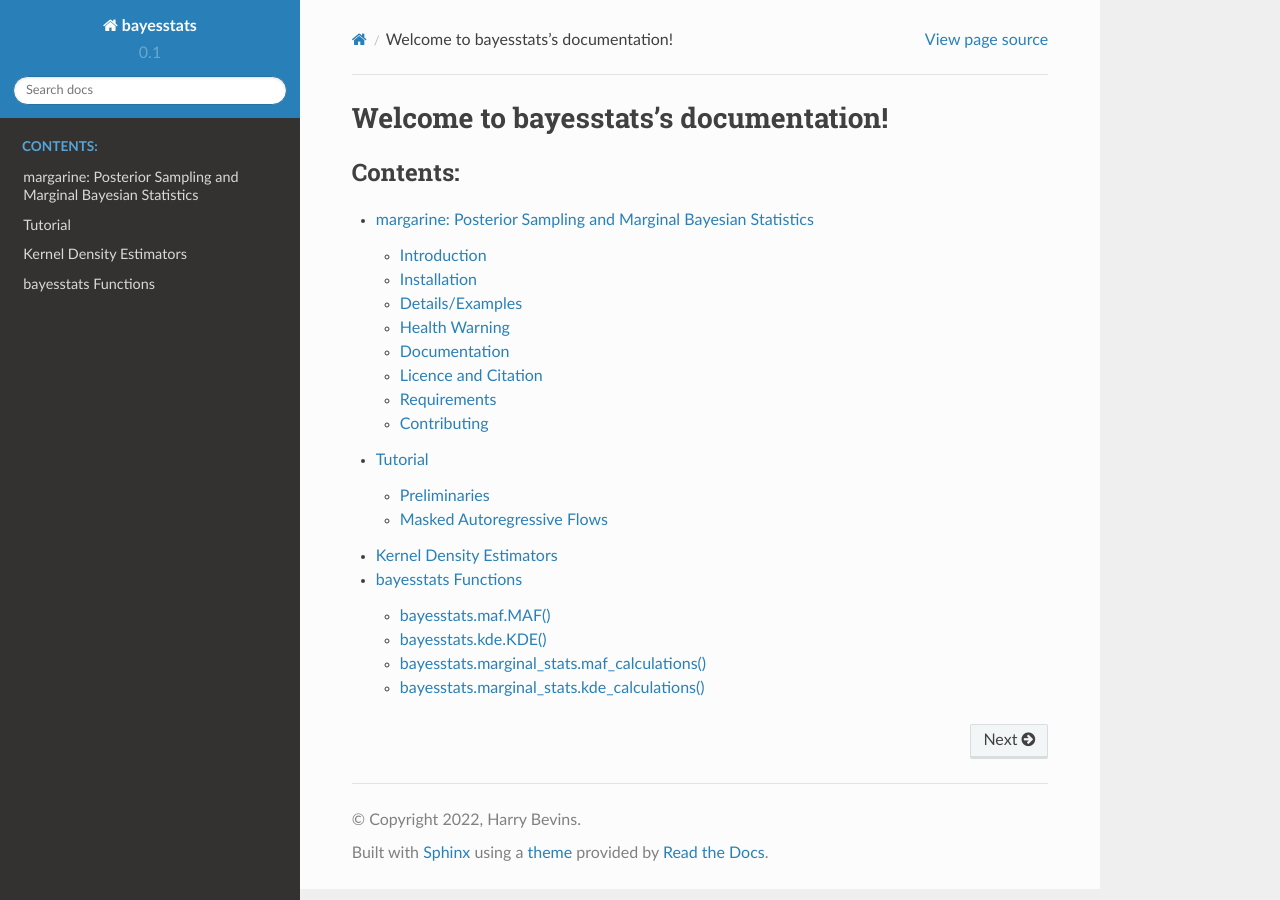
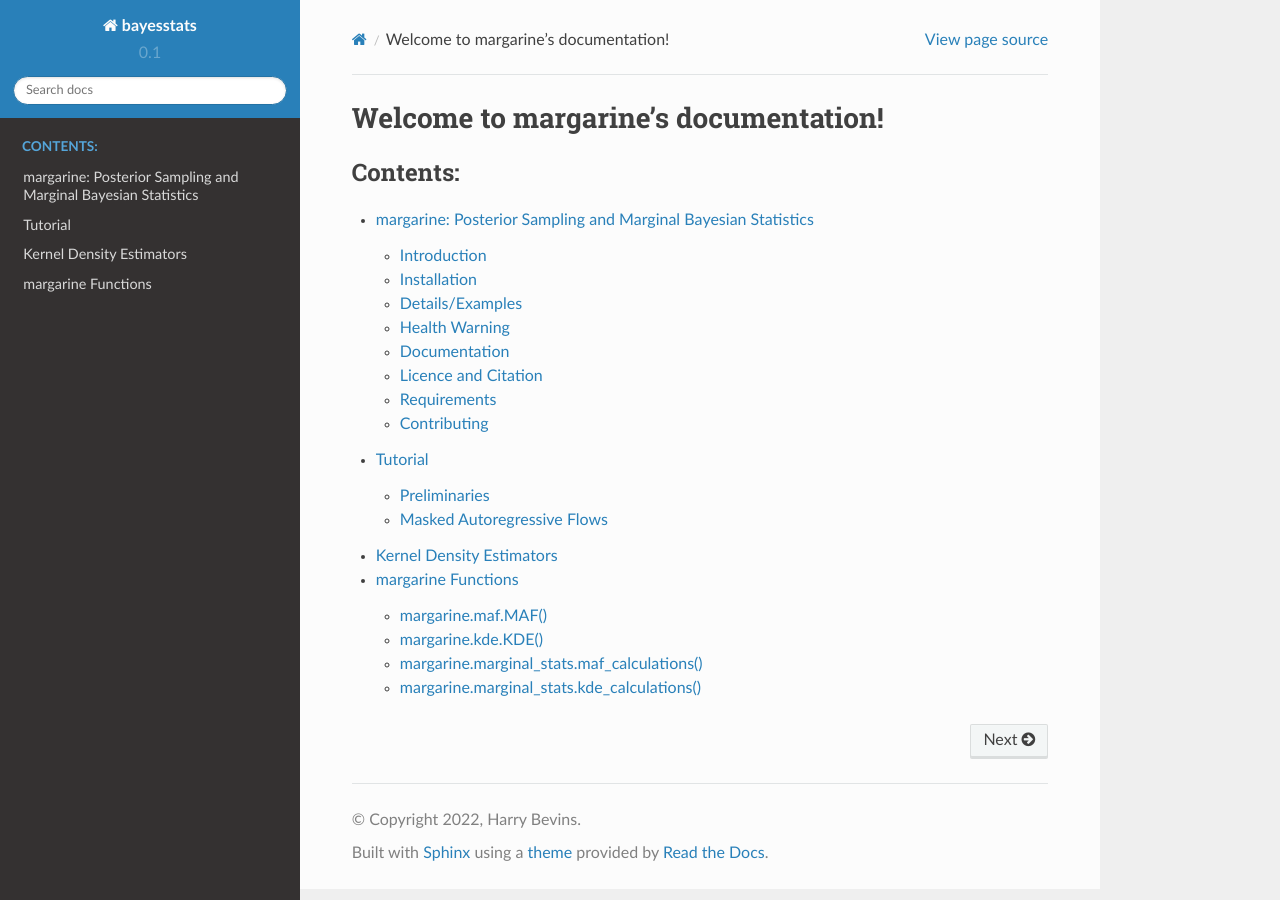
Before and after one commit to htjb/margarine, a Sphinx documentation site: the page built from docs/source/index.rst, in a window 1280 px wide. Built offline with Sphinx 7.4.7 and the Read the Docs theme 2.0.0, drawn with Linux system fonts in a browser that asks for light colours.

Commit message:
name change in most of docs

```diff
--- a/docs/source/functions.rst
+++ b/docs/source/functions.rst
@@ -1,29 +1,29 @@
 .. toctree::
     :maxdepth: 6
 
-bayesstats Functions
+margarine Functions
 --------------------
 
-bayesstats.maf.MAF()
+margarine.maf.MAF()
 ~~~~~~~~~~~~~~~~~~~~
 
-.. automodule:: bayesstats.maf.MAF()
+.. automodule:: margarine.maf.MAF()
     :members: _train_step, train, __call__, sample, save, load
 
-bayesstats.kde.KDE()
+margarine.kde.KDE()
 ~~~~~~~~~~~~~~~~~~~~
 
-.. automodule:: bayesstats.kde.KDE()
+.. automodule:: margarine.kde.KDE()
     :members: generate_kde, __call__, sample, save, load
 
-bayesstats.marginal_stats.maf_calculations()
+margarine.marginal_stats.maf_calculations()
 ~~~~~~~~~~~~~~~~~~~~~~~~~~~~~~~~~~~~~~~~~~~~
 
-.. automodule:: bayesstats.marginal_stats.maf_calculations
+.. automodule:: margarine.marginal_stats.maf_calculations
     :members: _calc_logL, klDiv, bayesian_dimensionality
 
-bayesstats.marginal_stats.kde_calculations()
+margarine.marginal_stats.kde_calculations()
 ~~~~~~~~~~~~~~~~~~~~~~~~~~~~~~~~~~~~~~~~~~~~
 
-.. automodule:: bayesstats.marginal_stats.kde_calculations
+.. automodule:: margarine.marginal_stats.kde_calculations
     :members: _calc_logL, klDiv, bayesian_dimensionality
--- a/docs/source/index.rst
+++ b/docs/source/index.rst
@@ -1,4 +1,4 @@
-Welcome to bayesstats's documentation!
+Welcome to margarine's documentation!
 ======================================
 
 .. toctree::
@@ -7,6 +7,6 @@ Welcome to bayesstats's documentation!
 
    Introduction <intro>
 
-   bayesstats Tutorials <tutorial>
+   margarine Tutorials <tutorial>
 
-   bayesstats Functions <functions>
+   margarine Functions <functions>
```
Also changed, not shown: 1 other file.
